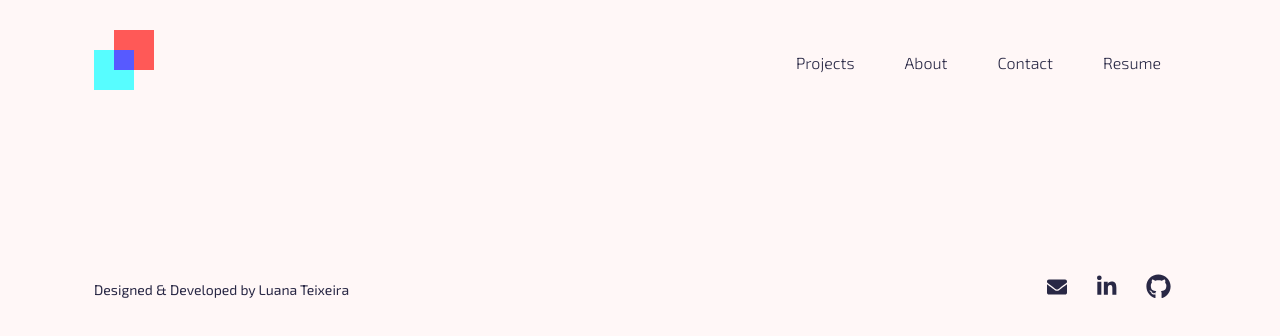
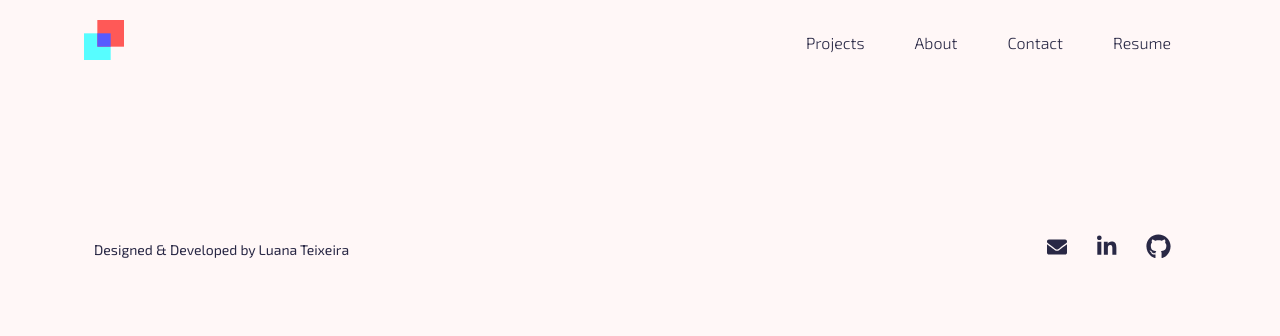
Before and after one commit to luanateixeira148/portfolio, a React (Create React App) app: page / in a window 1280 px wide. Shown: the top 336 px of the page. Built offline with nearby package versions, Linux system fonts and the light colour scheme; the HTML template or start-up script is replaced by a standard one.

Commit message:
add navbar scrolling animation

```diff
--- a/src/components/NavBar/index.js
+++ b/src/components/NavBar/index.js
@@ -1,3 +1,4 @@
+import { useState, useEffect, useRef } from "react";
 import "./navbar.scss";
 import DesktopNavBar from "./Desktop";
 import MobileNavBar from "./Mobile";
@@ -5,8 +6,24 @@ import { Link } from "react-router-dom";
 
 function NavBar() {
 
+  const [pageScrollTop, setPageScrollTop] = useState(true)
+
+  const changeNavHeight = () => {
+    console.log(window.scrollY)
+    if (window.scrollY >= 100) {
+      setPageScrollTop(false)
+    } else {
+      setPageScrollTop(true)
+    }
+  }
+
+  useEffect(() => {
+    changeNavHeight();
+    window.addEventListener("scroll", changeNavHeight);
+  }, [changeNavHeight])
+
   return (
-    <div className="navbar">
+    <div className={pageScrollTop ? "navbar large" : "navbar shrank"}>
       <div className="logo-container">
         <Link to="/portfolio/">
           <img
--- a/src/components/NavBar/navbar.scss
+++ b/src/components/NavBar/navbar.scss
@@ -3,21 +3,39 @@
 .navbar {
   position: sticky;
   top: 0;
+  z-index: 1;
   background-color: $light-coral;
 
   display: flex;
   flex-direction: row;
   justify-content: space-between;
   align-items: center;
-  padding: 30px;
+  padding: 20px;
 }
 
 @media (min-width: $desktop-min-width) {
-  .logo {
-    width: 60px;
-  }
   .mobile-nav-container {
     display: none;
+  }
+
+  .large {
+    padding: 40px 20px;
+    border-bottom: 1px transparent solid;
+    transition: 1s ease;
+    .logo {
+      width: 70px;
+      transition: 1s ease;
+    }
+  }
+
+  .shrank {
+    border-bottom: 1px #FEDBDB solid;
+    padding: 10px 20px;
+    transition: 1s ease;
+    .logo {
+      width: 40px;
+      transition: 1s ease;
+    }
   }
 }
 
```
Also changed, not shown: src/components/NavBar/Desktop/index.js (+4 -23 lines).
